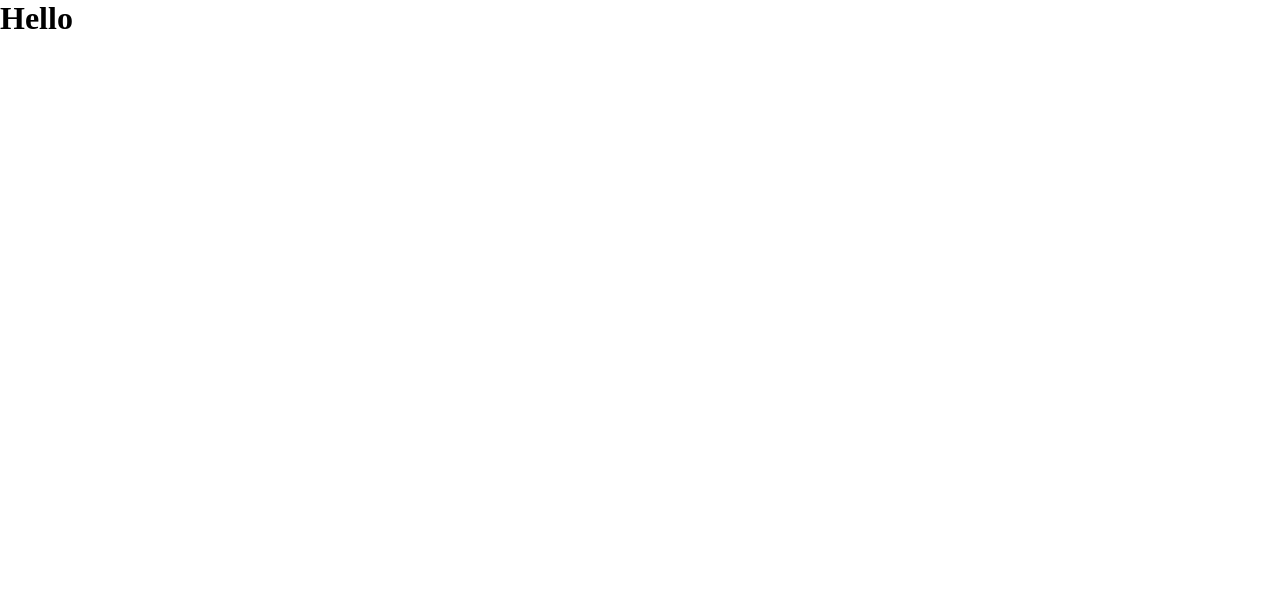
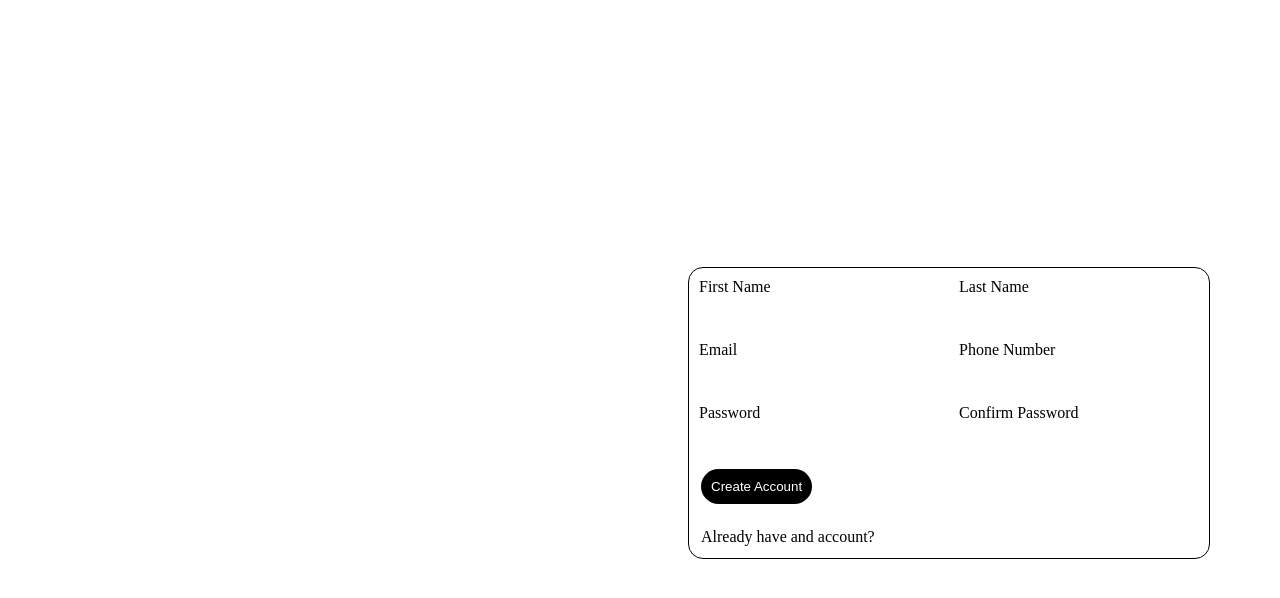
Before and after one commit to yuniel-reyes/sign-up-form, a plain HTML site: page index.html in a window 1280 px wide. Drawn offline with Linux system fonts and the light colour scheme; a web font is replaced by a local one.

Commit message:
create form

```diff
--- a/index.html
+++ b/index.html
@@ -9,9 +9,30 @@
 
 </head>
 <body>
+    <div class="banner-one"></div>
     <main id="main-container">
-        <div class="background-image"></div>
-        <h1>Hello</h1>
+        <form action="#" method="post">
+            <div class="all-inputs-containers">
+                <ul class="container-one">
+                    <li><label for="fname">First Name</label><input type="text" id="fname" name="fname" required></li>
+                    <li><label for="email">Email</label><input type="email" id="usermail" name="usermail" required></li>
+                    <li><label for="pwd">Password</label><input type="password" id="pwd" name="pwd" required></li>
+                </ul>
+                <ul class="container-two">
+                    <li><label for="lname">Last Name</label><input type="text" id="lname" name="lname" required></li>
+                    <li><label for="pnumber">Phone Number</label><input type="tel" id="pnumber" name="pnumber" required></li>
+                    <li><label for="twice-pwd">Confirm Password</label><input type="password" id="twice-pwd" name="twice-pwd" required></li>
+                </ul>
+            </div>
+            <div class="new-account-btn-container">
+                <button id="new-account-btn" type="submit">Create Account</button>
+            </div>
+        </form>
+        <div class="change-to-login">
+            <p>Already have and account? <a href="#">Log in</a></p>
+        </div>
     </main>
+
+    <div class="banner-two"></div>
 </body>
 </html>
--- a/style.css
+++ b/style.css
@@ -1,12 +1,28 @@
 /* General styling using the :root pseudo-class */
+:root {
+    /* Declare global variables */
+    --text-font: 'sofia-pro';
+
+    /* Use global variables */
+    font-family: 'sofia-pro';
+}
+
 * {
     margin: 0;
     padding: 0;
 }
 
+@font-face {
+    font-family: 'Sofia-Pro';
+    src: url(/part_2/sign-up-form/sofiapro-light.otf);
+}
+
 
 body {
     /* Flex adjustments */
+    display: flex;
+    flex-direction: column;
+    align-items: flex-end;
 
     /* background adjustments */
     background-image: url('/part_2/sign-up-form/background-image.jpg');
@@ -18,5 +34,65 @@ body {
     background-attachment: fixed;
     /* width: 100vw;
     height: 100vh; */
+}
 
+.banner-one {
+    height: calc(100vh/3);
 }
+
+#main-container {
+    border: solid 1px black;
+    border-radius: 15px;
+    margin-right: 70px;
+}
+
+/* Put both input groups side by side */
+.all-inputs-containers {
+    display: flex;
+}
+
+/* Remove ul styling */
+ul {
+    list-style: none;
+}
+
+li {
+    display: flex;
+    flex-direction: column;
+    padding: 10px;
+}
+
+/* Give inputs/widgets same size */
+input {
+    width: 240px;
+    height: 25px;
+    box-sizing: border-box;
+    border: none;
+    border-radius: 4px;
+    padding: 5px;
+}
+
+input:valid {
+    border-color: blue;
+}
+
+/* new-account-btn-container */
+/* To login */
+.new-account-btn-container, .change-to-login {
+    padding: 12px;
+}
+
+#new-account-btn {
+    padding: 10px;
+    background-color: black;
+    border: none;
+    border-radius: 30px;
+    color: white;
+    cursor: pointer;
+}
+
+.change-to-login a {
+    text-decoration: none;
+    color:white;
+    font-weight: bold;
+}
```
Also changed, not shown: 1 other file.
